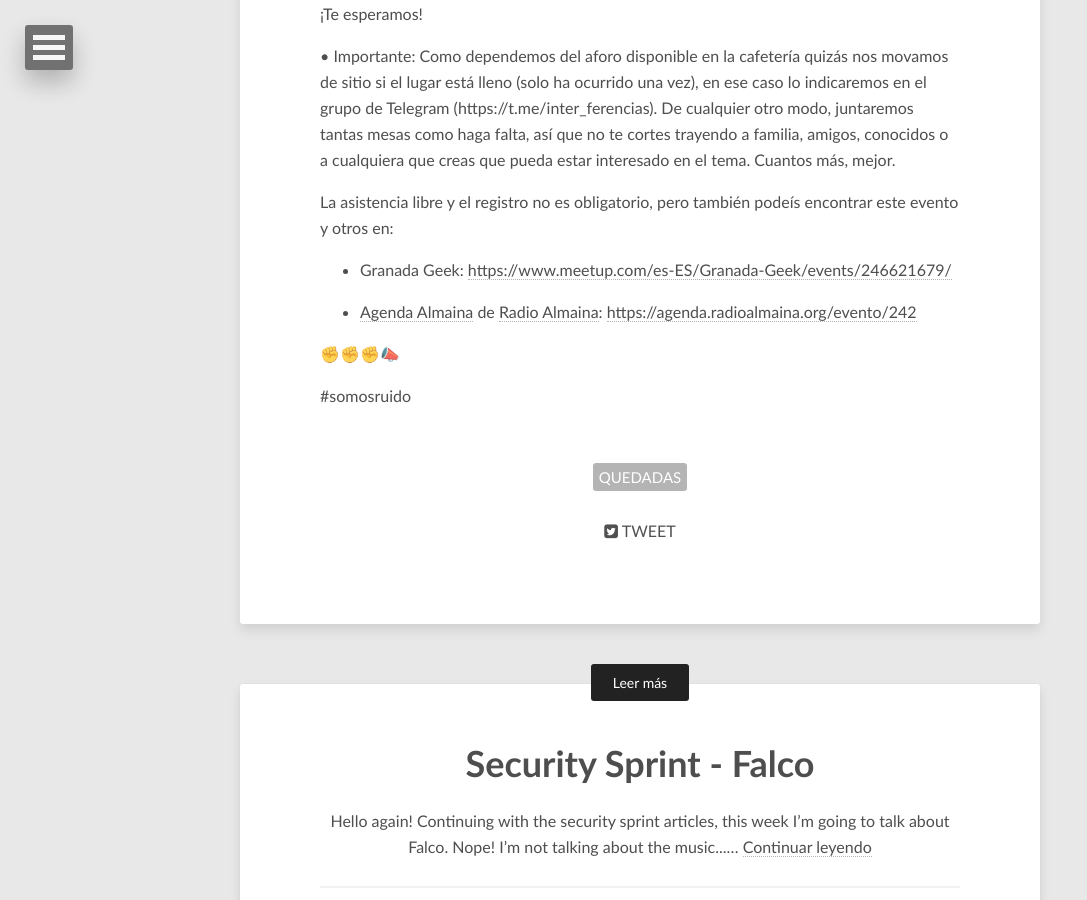
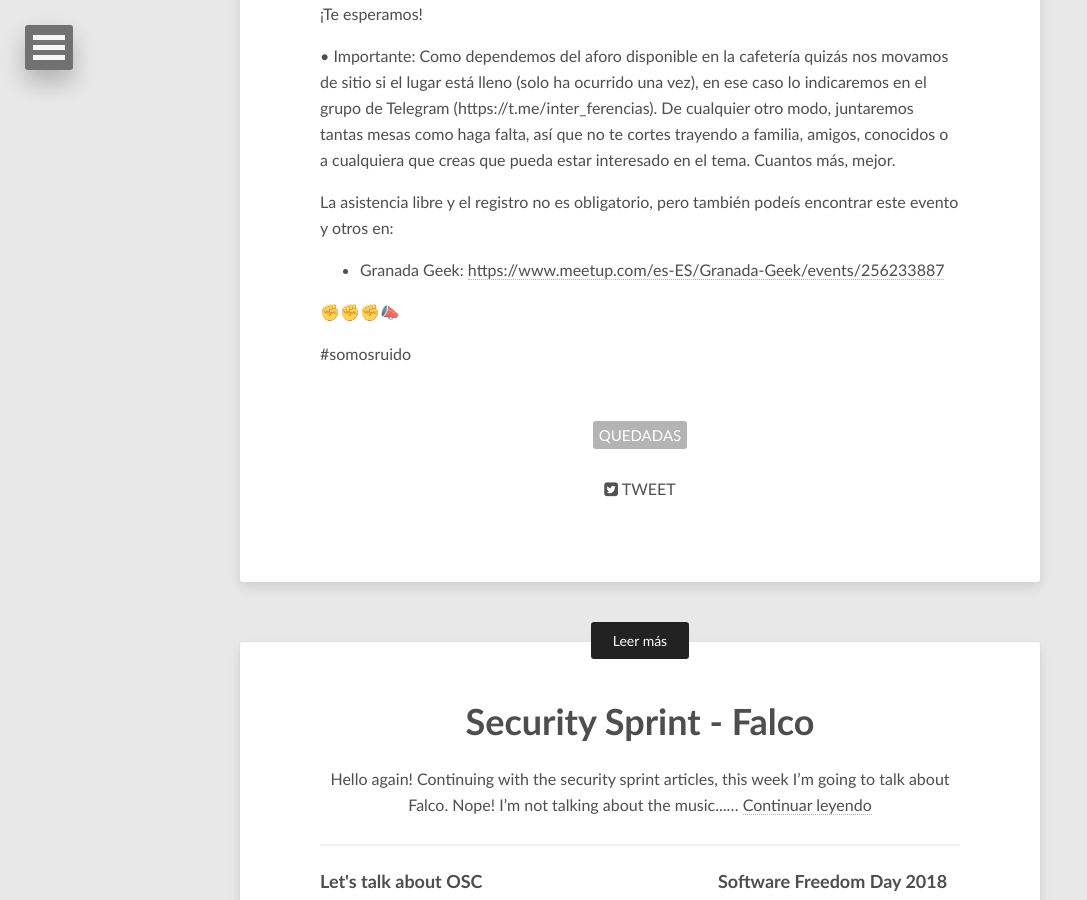
Before and after one commit to Interferencias/interferencias.github.io, a Jekyll site: the page built from _posts/2018-11-08-quedada-noviembre-2018.md, in a window 1280 px wide and 900 px high, scrolled down 1401 px. Shown: the whole window, without its empty margins (0-1087 px from the left). Built offline with Jekyll 4.4.1, drawn with Linux system fonts in a browser that asks for light colours; nearby versions of some CDN libraries; comment, search, counter and statistics services are not loaded.

Commit message:
Corrige errata en quedada

```diff
--- a/_posts/2018-11-08-quedada-noviembre-2018.md
+++ b/_posts/2018-11-08-quedada-noviembre-2018.md
@@ -33,9 +33,8 @@ Como dependemos del aforo disponible en la cafetería quizás nos movamos de sit
 
 La asistencia libre y el registro no es obligatorio, pero también podeís encontrar este evento y otros en:
 
-- Granada Geek: [https://www.meetup.com/es-ES/Granada-Geek/events/246621679/](https://www.meetup.com/es-ES/Granada-Geek/events/256233887)
+- Granada Geek: [https://www.meetup.com/es-ES/Granada-Geek/events/256233887](https://www.meetup.com/es-ES/Granada-Geek/events/256233887)
 
-- [Agenda Almaina](https://agenda.radioalmaina.org) de [Radio Almaina](https://radioalmaina.org/): [https://agenda.radioalmaina.org/evento/242](https://agenda.radioalmaina.org/evento/242)
 
 ✊✊✊📣
 
```
